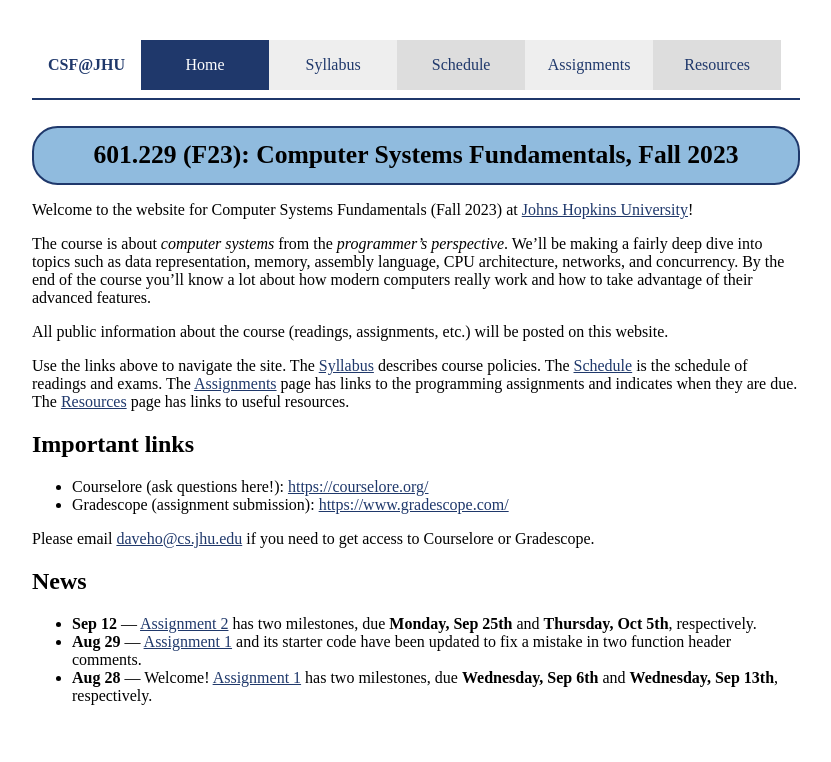
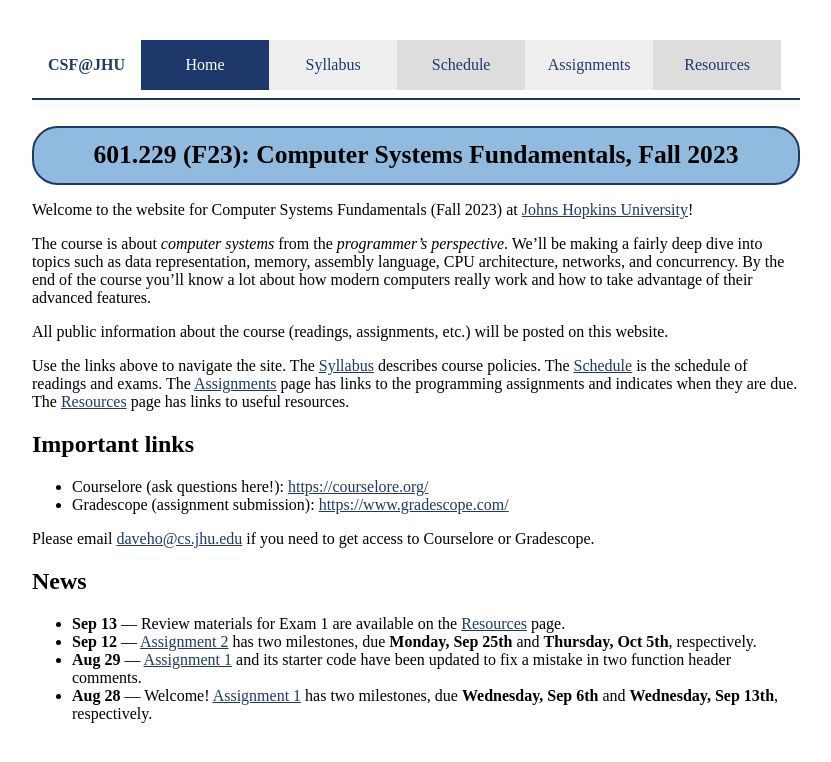
Before and after one commit to jhucsf/fall2023, a Jekyll site: the page built from index.md, in a window 1280 px wide. Shown: the top 762 px of the page, without its empty margins (224-1055 px from the left). Built offline with Jekyll 4.4.1, drawn with Linux system fonts in a browser that asks for light colours.

Commit message:
make exam 1 review materials available

```diff
--- a/index.md
+++ b/index.md
@@ -33,6 +33,8 @@ Gradescope.
 
 ## News
 
+* **Sep 13** — Review materials for Exam 1 are available on the [Resources](resources.html)
+  page.
 * **Sep 12** — [Assignment 2](assign/assign02.html) has two milestones, due
   **Monday, Sep 25th** and **Thursday, Oct 5th**, respectively.
 * **Aug 29** — [Assignment 1](assign/assign01.html) and its starter code have
```
Also changed, not shown: resources.md (+1 -3 lines).
